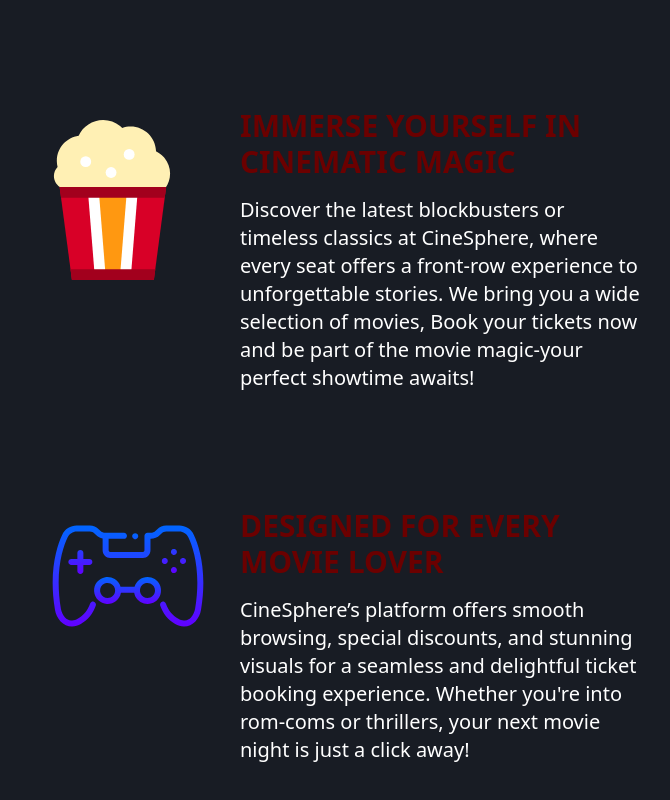
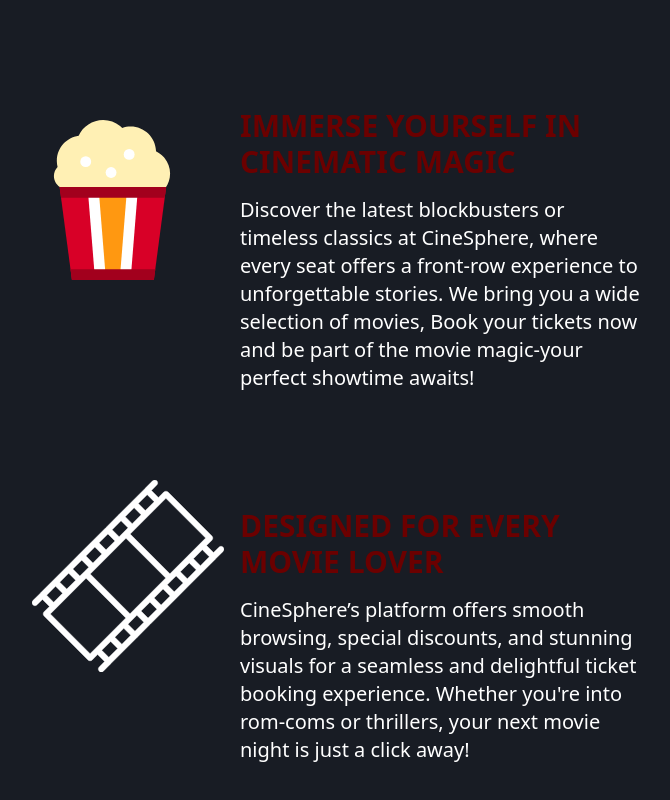
Before and after one commit to Akshaj05/movie_booking_system, a React (Vite) app: page /about in a window 1280 px wide. Shown: the part 350-1150 px from the top of the page, without its empty margins (304-974 px from the left). Built offline with nearby package versions, Linux system fonts and the light colour scheme.

Commit message:
fixed aboutUs icon, changed placeholder text in home search bar

```diff
--- a/package.json
+++ b/package.json
@@ -28,6 +28,6 @@
     "eslint-plugin-react-hooks": "^5.1.0",
     "eslint-plugin-react-refresh": "^0.4.19",
     "globals": "^15.15.0",
-    "vite": "^6.2.0"
+    "vite": "^6.2.5"
   }
 }
--- a/src/components/SearchBar.jsx
+++ b/src/components/SearchBar.jsx
@@ -8,7 +8,7 @@ export const SearchBar = () => {
           className="w-full min-h-[2.5rem] bg-white rounded-full"
           type="text"
           value={input}
-          placeholder="Search for games..."
+          placeholder="Search for movies..."
         />
       </div>
     </div>
--- a/src/pages/aboutus.jsx
+++ b/src/pages/aboutus.jsx
@@ -54,7 +54,7 @@ const About = () => {
         <div className="flex-col justify-center content-center bg-[#181C24]">
           <div className="m-10 lg:flex justify-center lg:mt-[3rem]">
             <img
-              src={Icon2}
+              src="src/images/moobies.svg"
               alt="icon"
               className=" mx-auto mt-10 h-[12rem] w-[12rem] lg:mx-0 lg:mr-[1rem] lg:mt-0"
             />
--- a/src/pages/home.jsx
+++ b/src/pages/home.jsx
@@ -43,7 +43,7 @@ const Home = () => {
           <div className="hidden lg:block w-full self-center ">
             <div className="py-10">
               <h1 className="text-white font-mono font-[450] text-[2.9rem] text-center tracking-wide drop-shadow-2xl">
-                Search Your One From Thousands of
+                Search for
               </h1>
               <h1 className="text-red-800 font-mono font-[450] text-[2.9rem] text-center mb-7 tracking-wide drop-shadow-2xl">
                 Movies
```
Also changed, not shown: src/images/moobies.svg (added), 1 other file (tests, documents, lock files or other folders).
